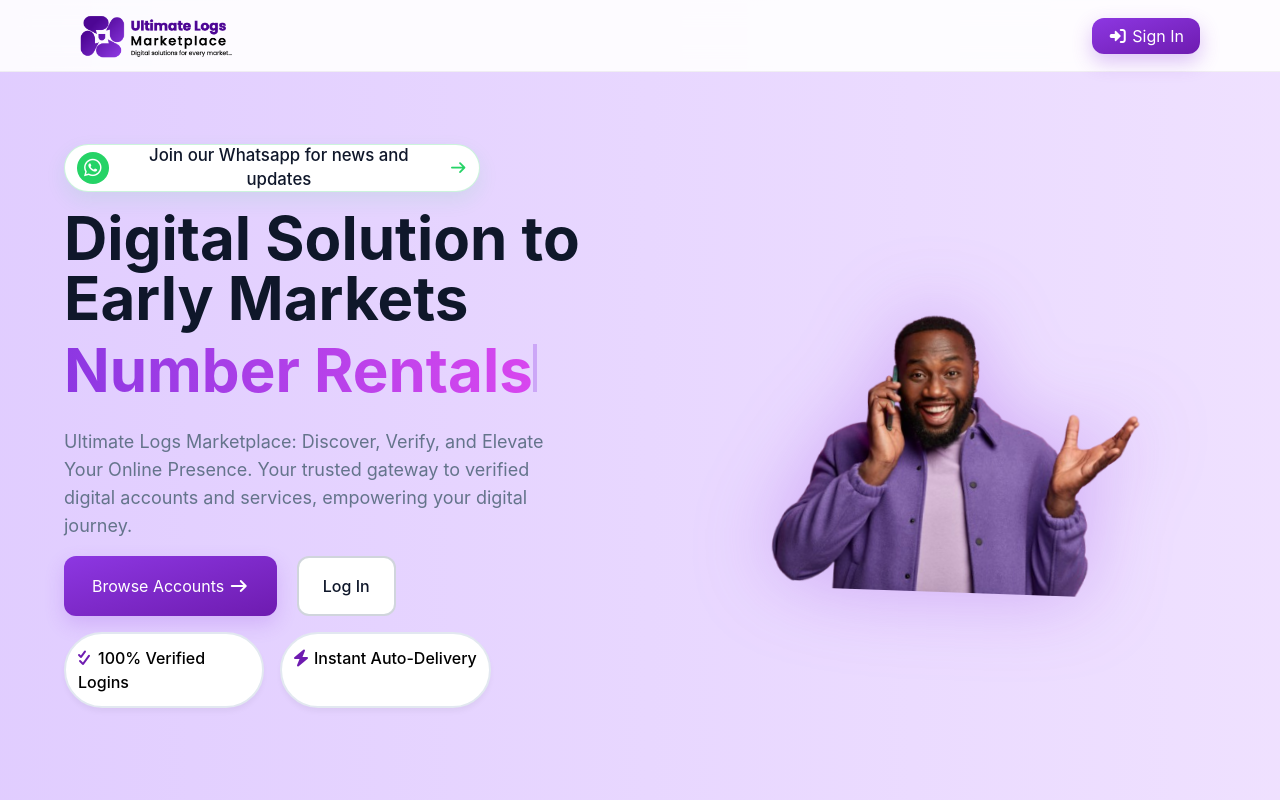
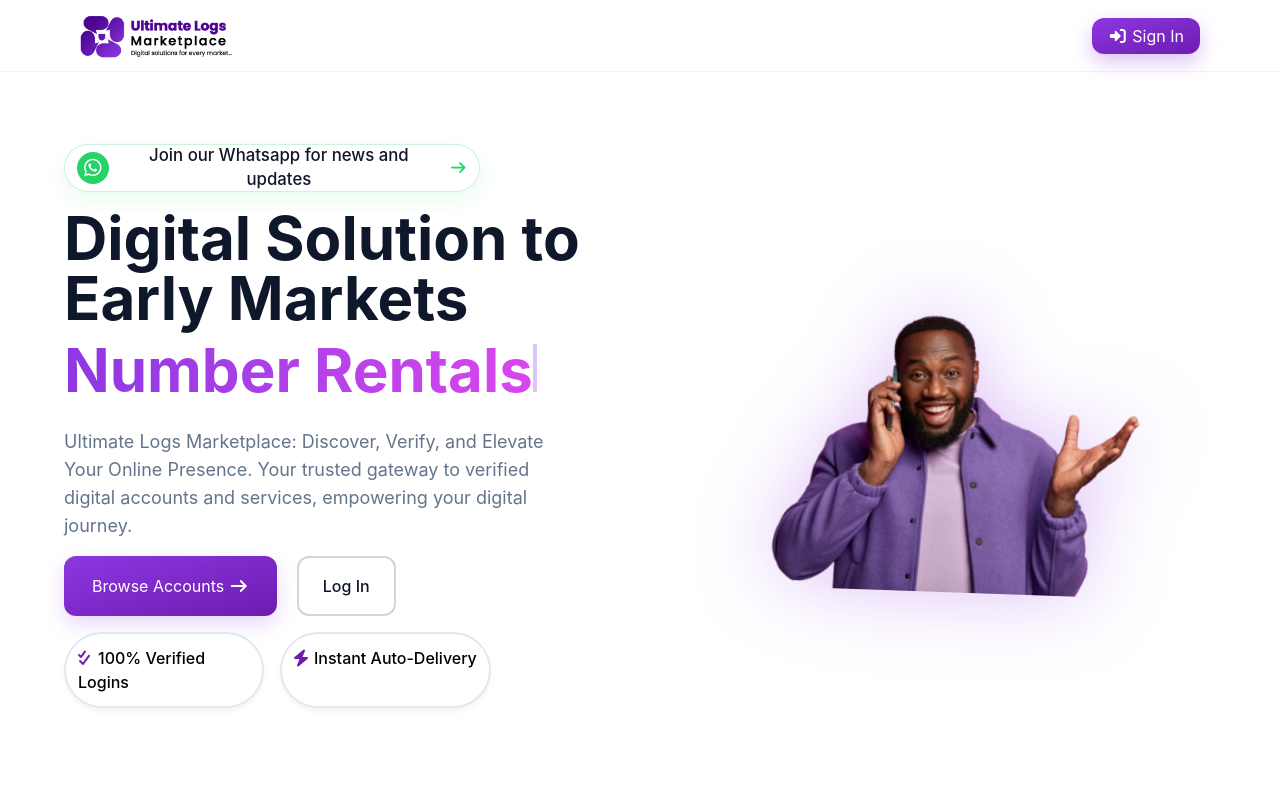
Before and after one commit to Daveed-dev/Ultimate-Logs-Marketplace, a React (Vite) app in the folder Vite-Frontend/: page / in a window 1280 px wide. Shown: the top 800 px of the page. Built offline with nearby package versions, Linux system fonts and the light colour scheme.

Commit message:
updated the Home page

```diff
--- a/Vite-Frontend/src/Home-component/accounts.jsx
+++ b/Vite-Frontend/src/Home-component/accounts.jsx
@@ -26,7 +26,7 @@ const Accounts = () => {
               profiles, enterprise tools, and premium VPN networks.
             </p>
           </div>
-          <div className='pt-8 md:pt-12 w-full md:flex md:flex-wrap md:justify-evenly lg:justify-start items-center gap-4'>
+          <div className='pt-8 md:pt-12 w-full md:flex md:flex-wrap md:justify-evenly lg:justify-start items-center gap-4 xl:grid xl:grid-cols-4'>
             {/* CARDS */}
             {cardsData.map((item, index) => {
               return <AccountsCard key={index} {...item} />;
--- a/Vite-Frontend/src/Home-component/accountsCard.jsx
+++ b/Vite-Frontend/src/Home-component/accountsCard.jsx
@@ -7,7 +7,7 @@ const AccountsCard = ({ bg, cl, linear, icon, title, description, status }) => {
   return (
     <>
       <div
-        className={`md:w-80 lg:w-65 md:h-82 mx-4 md:mx-0 mb-8  bg-[var(--cl-white)] border rounded-3xl border-[var(--border)] transition-all duration-500 hover:shadow-[var(--shadow-md)] hover:border-[var(--dark-pur)] px-4 py-8 ${setAnimation ? 'translate-y-0 opacity-100' : 'translate-y-8 opacity-0'}`}
+        className={`md:w-80 lg:w-70 md:h-82 mx-4 md:mx-0 mb-8  bg-[var(--cl-white)] border rounded-3xl border-[var(--border)] transition-all duration-500 hover:shadow-[var(--shadow-md)] hover:border-[var(--dark-pur)] px-4 py-8 ${setAnimation ? 'translate-y-0 opacity-100' : 'translate-y-8 opacity-0'}`}
         ref={ref}
         onMouseEnter={() => setHovered(true)}
         onMouseLeave={() => setHovered(false)}
--- a/Vite-Frontend/src/Home-component/header.jsx
+++ b/Vite-Frontend/src/Home-component/header.jsx
@@ -46,31 +46,10 @@ const Header = () => {
     'VTU & Bills Payment',
     'Digital Accounts',
   ]);
-  const color = ['#fff', '#f3e6ff'];
-  const [current, setCurrent] = useState(0);
-  const [animate, setAnimate] = useState(false);
-
-  useEffect(() => {
-    const interval = setInterval(() => {
-      setAnimate(true);
-
-      setTimeout(() => {
-        setCurrent((prev) => (prev === 0 ? 1 : 0));
-        setAnimate(false);
-      }, 1000);
-    }, 20000);
-
-    return () => clearInterval(interval);
-  }, []);
 
   return (
     <>
-      <header
-        style={{
-          backgroundColor: color[current],
-        }}
-        className={`wave-bg min-h-[100vh] pt-36 pb-16 px-4 md:px-16 `}
-      >
+      <header className={`wave-bg min-h-[100vh] pt-36 pb-16 px-4 md:px-16 `}>
         <section
           className={` lg:flex justify-between gap-8 xl:gap-30  transition-all duration-400 ease-in ${isVisible ? 'translate-y-0 opacity-100' : 'translate-y-8 opacity-0'}`}
           ref={ref}
@@ -118,7 +97,7 @@ const Header = () => {
               <img
                 src='/images/heroImg.png'
                 alt='heroimg'
-                className='w-80 md:w-100 lg:w-120 lg:rotate-2 lg:drop-shadow-[0_0_40px_rgba(141,55,226,0.3)] hover:rotate-0 transition-transform duration-300'
+                className='w-80 md:w-100 lg:w-120 lg:rotate-2 lg:drop-shadow-[0_0_40px_rgba(141,55,226,0.3)] hover:rotate-0 transition-transform duration-500'
               />
             </div>
           </div>
--- a/Vite-Frontend/src/Home-component/market.jsx
+++ b/Vite-Frontend/src/Home-component/market.jsx
@@ -50,8 +50,8 @@ const Market = () => {
             </div>
           </div>
         </article>
-        <article className='bg-[var(--white)] w-full'>
-          <div className='px-4 py-12 md:px-16 md:py-20 lg:px-24'>
+        <article className='bg-[var(--bg-body)] w-full'>
+          <div className='px-4 py-12 md:px-16 md:py-24 lg:px-24'>
             <div
               className={`p-8 lg:px-16 lg:py-8  bg-[var(--light-pur)] transition-all duration-400 rounded-2xl ${setAnimation3 ? 'translate-y-0 opacity-100' : 'translate-y-8 opacity-0'}`}
               ref={ref3}
@@ -59,15 +59,15 @@ const Market = () => {
               <h1 className='text-4xl lg:text-5xl font-bold text-center text-white pt-8 pb-2'>
                 Ready To Purchase Premium Logs?
               </h1>
-              <p className='text-center text-white lg:text-[1.3rem] text-xl text-center  mx-auto pt-2 md:pt-4'>
+              <p className='text-center text-white lg:text-[1.3rem] text-xl text-center max-w-210  mx-auto pt-2 md:pt-4'>
                 Stop dealing with bans and unreliable vendors. Buy verified
                 credentials from Ultimate Logs Marketplace and scale instantly.
               </p>
               <div className='flex flex-wrap justify-center gap-4 py-6'>
-                <button className='bg-white text-black p-4 rounded-2xl hover:text-[var(--dark-pur)] transition-colors duration-300 font-medium text-[0.9rem] hover:-translate-y-0.5 hover:shadow-[0px_8px_20px_rgba(141,55,226,0.2)] '>
+                <button className='bg-white text-black p-4 rounded-2xl hover:text-[var(--dark-pur)] transition-colors duration-300 font-medium text-[0.9rem] md:text-[1rem] hover:-translate-y-0.5 hover:shadow-[0px_8px_20px_rgba(141,55,226,0.2)] '>
                   Register Free Account
                 </button>
-                <button className='bg-[var(--dark-pur)] text-white p-4 rounded-2xl font-medium text-[0.9rem]'>
+                <button className='bg-[var(--dark-pur)] text-white p-4 rounded-2xl font-medium text-[0.9rem] md:text-[1rem]'>
                   Browse All Logins
                 </button>
               </div>
--- a/Vite-Frontend/src/index.css
+++ b/Vite-Frontend/src/index.css
@@ -68,13 +68,13 @@ button {
 
 /* Wave Animation */
 .wave-bg {
-  background: linear-gradient(270deg, #ffffff, #f3e6ff, #e0ccff, #ffffff);
+  background: linear-gradient(270deg, #ffffff, #ffffff, #e0ccff, #f3e6ff);
   background-size: 400% 400%;
-  animation: seaWave 10s ease infinite;
+  animation: seaWave 15s ease infinite;
 }
 @keyframes seaWave {
   0% {
-    background-position: 0% 50%;
+    background-position: 0% 0%;
   }
   50% {
     background-position: 100% 50%;
```
